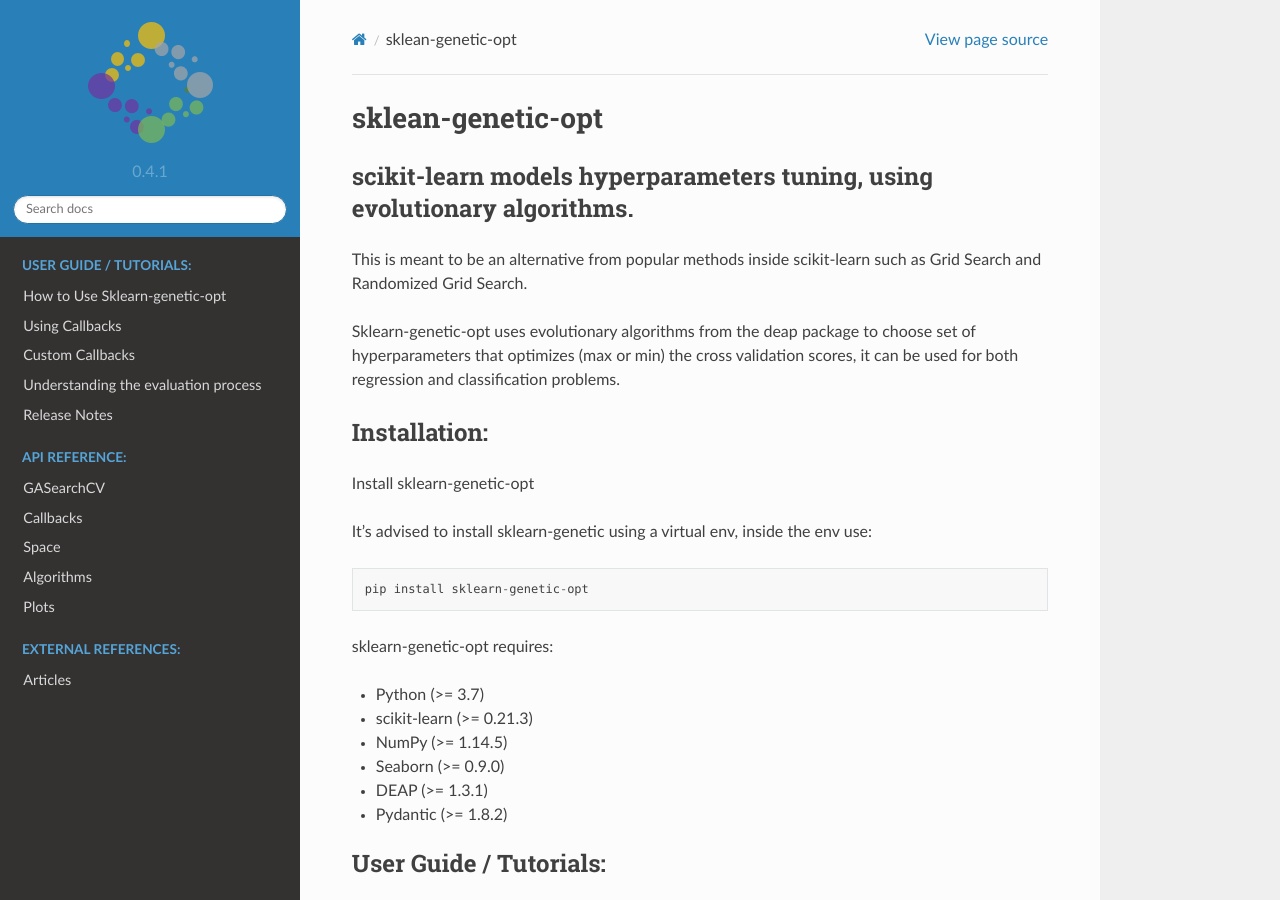
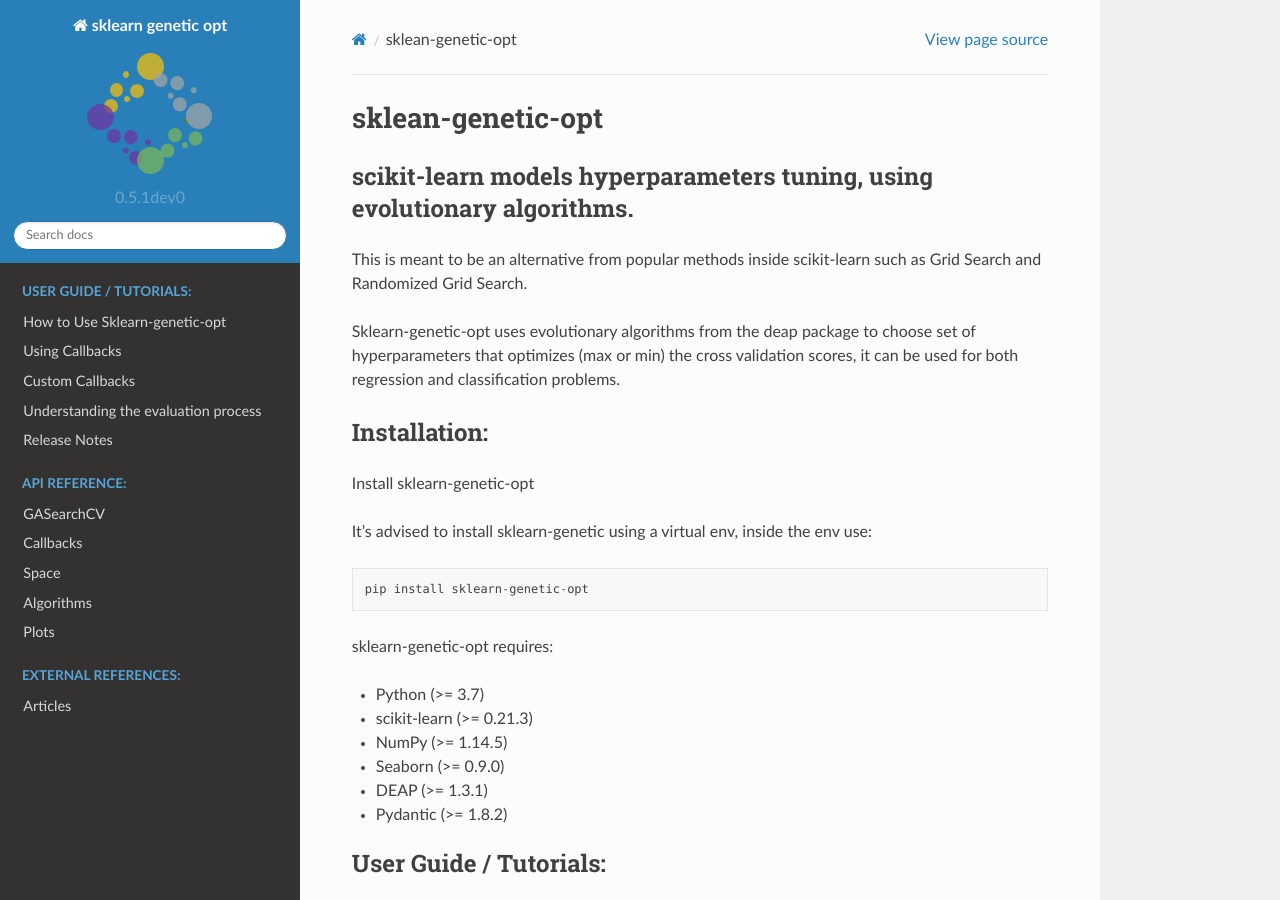
Before and after one commit to rodrigo-arenas/Sklearn-genetic-opt, a Sphinx documentation site: the page built from docs/index.rst, in a window 1280 px wide and 900 px high. Built offline with Sphinx 7.4.7 and the Read the Docs theme 2.0.0, drawn with Linux system fonts in a browser that asks for light colours.

Commit message:
docs 0.5.1dev0

```diff
--- a/docs/conf.py
+++ b/docs/conf.py
@@ -23,8 +23,8 @@
 author = "Rodrigo Arenas Gómez"
 
 # The full version, including alpha/beta/rc tags
-release = "0.4.1"
-version = "0.4.1"
+release = "0.5.1dev0"
+version = "0.5.1dev0"
 
 # -- General configuration ---------------------------------------------------
 
@@ -62,11 +62,6 @@
 # so a file named "default.css" will overwrite the builtin "default.css".
 html_static_path = ["_static"]
 
-html_theme_options = {
-    "navigation_depth": 3,
-    "logo_only": True,
-}
-
 html_logo = "logo.png"
 
 master_doc = "index"
```
